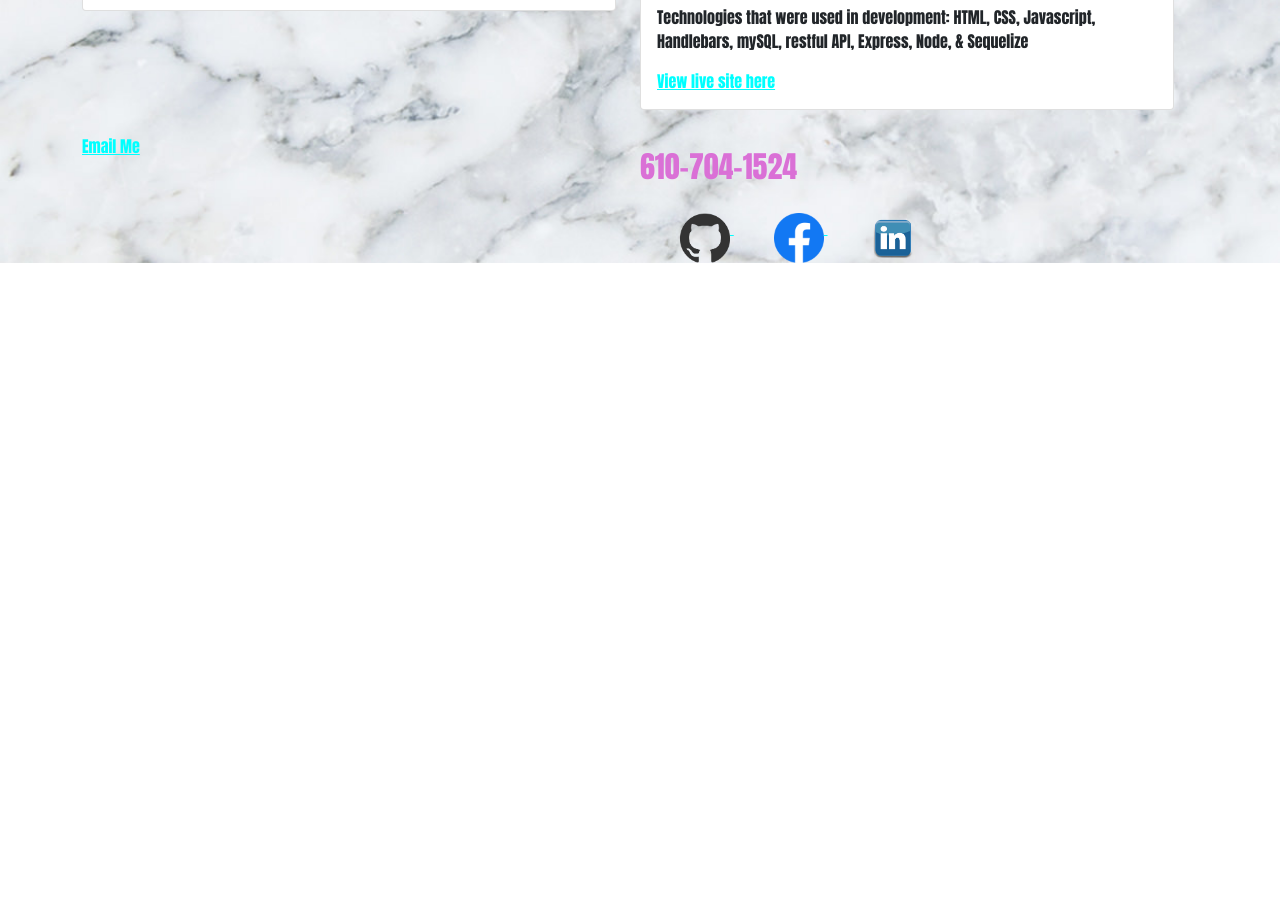
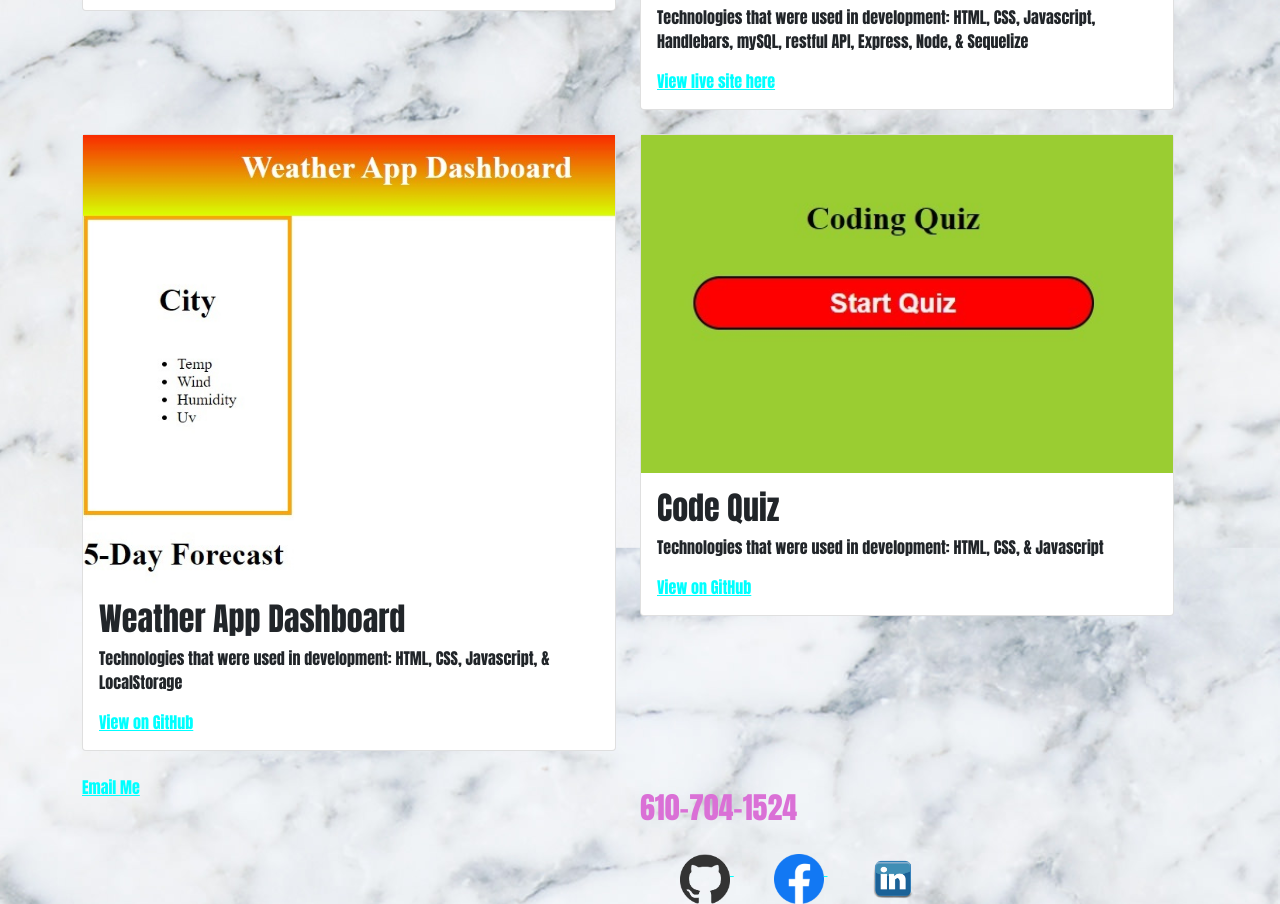
Before and after one commit to swooshgawd/Portfolio, a plain HTML site: page portfolio.html in a window 1280 px wide. Shown: the part 726-1630 px from the top of the page. Before the commit the page ends 989 px from the top, so only its background shows below. Drawn offline with nearby package versions, Linux system fonts and the light colour scheme.

Commit message:
final edit

```diff
--- a/portfolio.html
+++ b/portfolio.html
@@ -69,6 +69,28 @@
             </div>
           </div>
         </div>
+        <div class="col">
+          <div class="card">
+            <a href="https://swooshgawd.github.io/Weather-App-Dashboard/">
+              <img width="100%" src="./assets/Images/weatherpage.jpg" alt="Undergraduate"></a>
+            <div class="card-body">
+              <h2 class="card-title">Weather App Dashboard</h2>
+              <p class="card-text">Technologies that were used in development: HTML, CSS, Javascript, & LocalStorage</p>
+              <a href="https://github.com/swooshgawd/Weather-App-Dashboard">View on GitHub</a>
+            </div>
+          </div>
+        </div>
+        <div class="col">
+          <div class="card">
+            <a href="https://swooshgawd.github.io/Code-Quiz/">
+              <img width="100%" src="./assets/Images/quizpage.jpg" alt="Undergraduate"></a>
+            <div class="card-body">
+              <h2 class="card-title">Code Quiz</h2>
+              <p class="card-text">Technologies that were used in development: HTML, CSS, & Javascript</p>
+              <a href="https://github.com/swooshgawd/Code-Quiz">View on GitHub</a>
+            </div>
+          </div>
+        </div>
 
         <div id="Contact"><a href="mailto:parthbhatt973@gmail.com?subject=Business Inquiry">Email Me</a></div>
         </container>
```
Also changed, not shown: assets/Images/notepage.jpg (added), assets/Images/quizpage.jpg (added), assets/Images/weatherpage.jpg (added).
